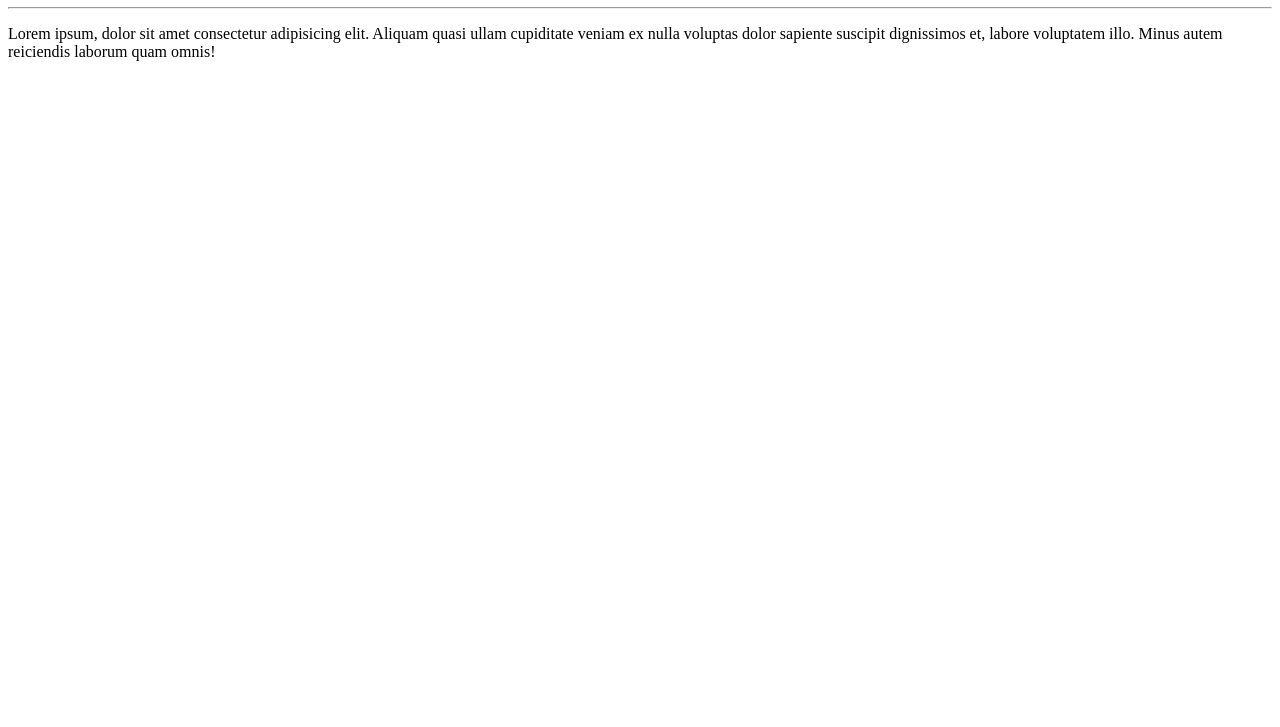
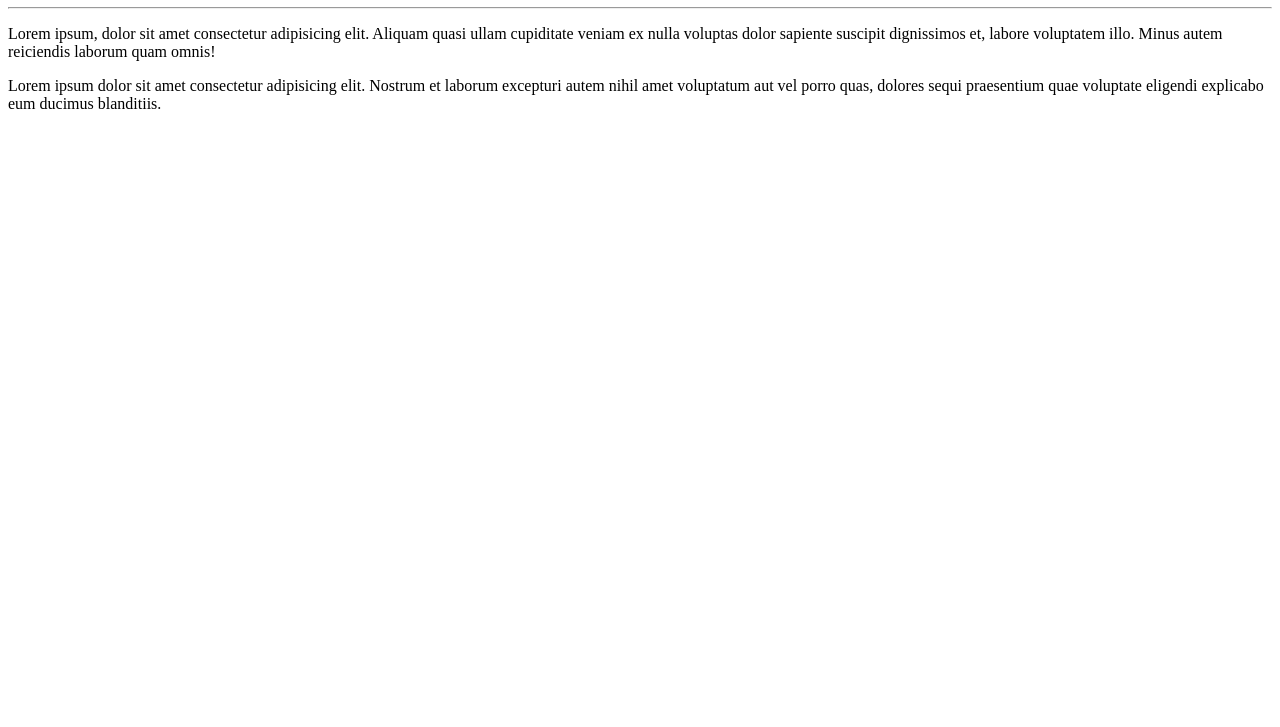
Before and after one commit to SamuelBerto/Ola-Mundo, a plain HTML site: page site-exemplo/index.html in a window 1280 px wide. Shown: the part 73-800 px from the top of the page. Drawn offline with Linux system fonts and the light colour scheme.

Commit message:
Adicionei um paragrafo

```diff
--- a/site-exemplo/index.html
+++ b/site-exemplo/index.html
@@ -10,7 +10,7 @@
     <hr>
     <p>Lorem ipsum, dolor sit amet consectetur adipisicing elit. Aliquam quasi ullam cupiditate veniam ex nulla voluptas
         dolor sapiente suscipit dignissimos et, labore voluptatem illo. Minus autem reiciendis laborum quam omnis!
-
-    </p>
+</p>
+<p>Lorem ipsum dolor sit amet consectetur adipisicing elit. Nostrum et laborum excepturi autem nihil amet voluptatum aut vel porro quas, dolores sequi praesentium quae voluptate eligendi explicabo eum ducimus blanditiis.</p>
 </body>
 </html>
```
